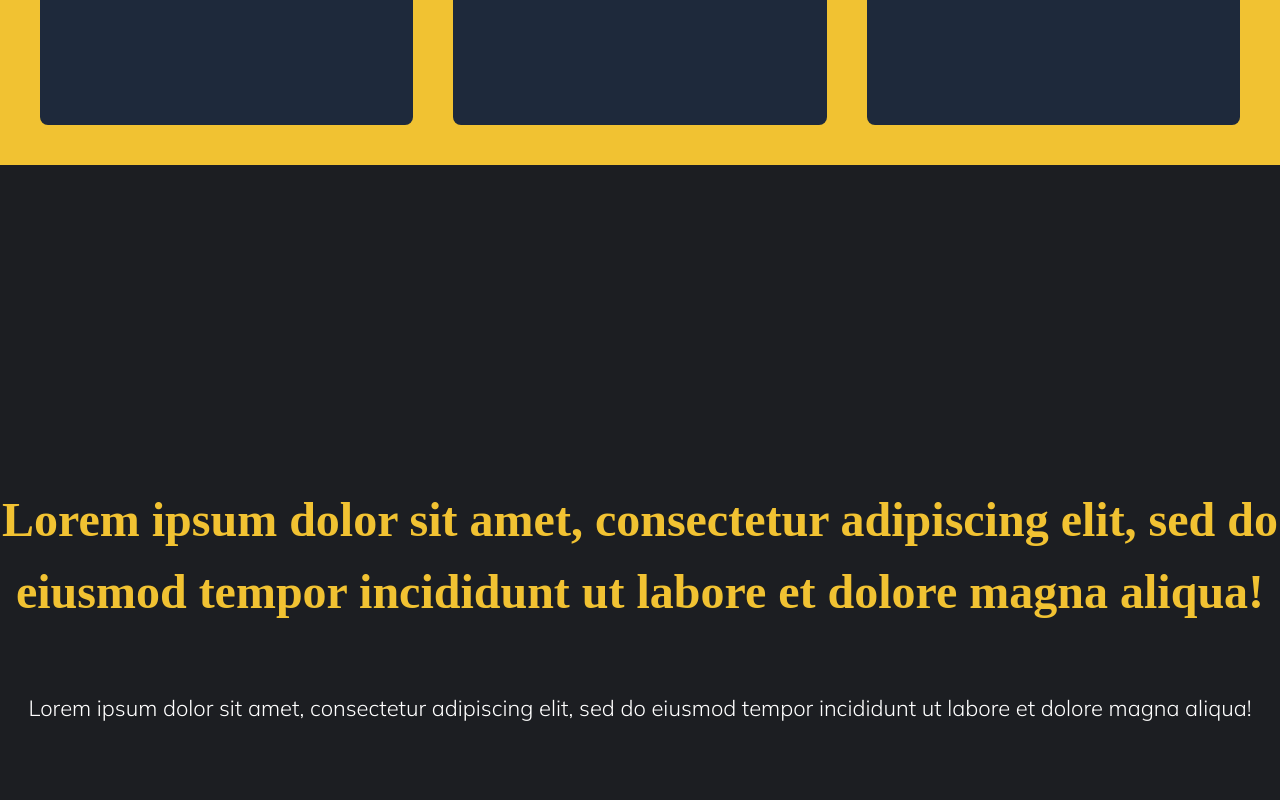
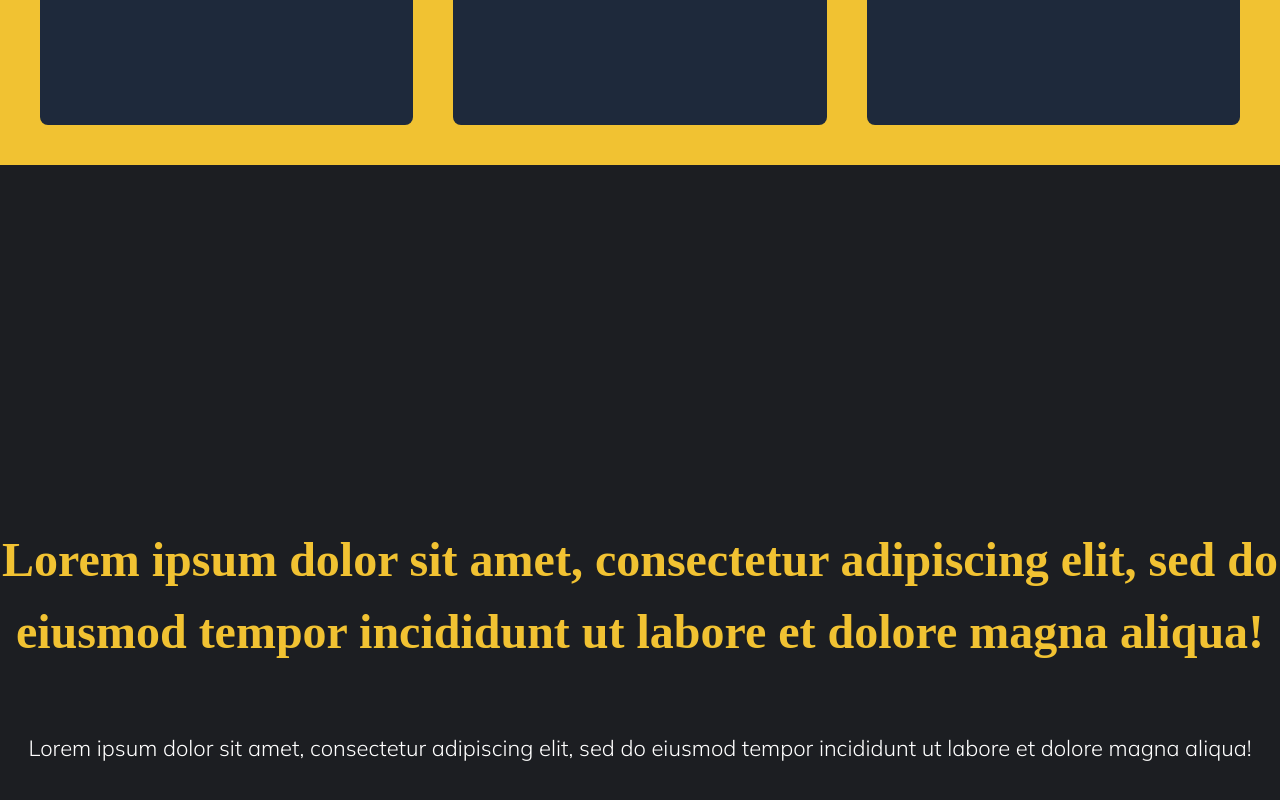
Before and after one commit to Toonu/Toonu.github.io, a React (Vite) app in the folder ToonuDesign/: page / in a window 1280 px wide. Shown: the part 806-1606 px from the top of the page. Built offline with nearby package versions, Linux system fonts and the light colour scheme; a web font is replaced by a local one.

Commit message:
Local workspace setup

```diff
--- a/ToonuDesign/src/components/bars.jsx
+++ b/ToonuDesign/src/components/bars.jsx
@@ -19,7 +19,7 @@ export function Header() {
   }}>
     <div style={{height:"8vh", maxHeight:"12vh", minHeight: "4vh", gap:"1vw", display:"flex", adjustSelf:"center", alignItems:"center", marginRight:"auto"}}>
       <Element.ImageLink link="https://www.toonudesign.tech/" image={iconLogo} alt="Logo"></Element.ImageLink>
-      <a class="h1b" href='https://www.toonudesign.tech/' style={{display:"flex", textDecoration:"none", color:"#fff"}}>Toonu Design</a>
+      <a className="h1b" href='https://www.toonudesign.tech/' style={{display:"flex", textDecoration:"none", color:"#fff"}}>Toonu Design</a>
     </div>
     <div style={{height:"8vh", maxHeight:"12vh", minHeight: "4vh", gap:"2vw", display:"flex", adjustSelf:"center"}}>
       <Element.ScrollButton scrollToPosition={50}   label="Graphics" />
--- a/ToonuDesign/src/components/elements.jsx
+++ b/ToonuDesign/src/components/elements.jsx
@@ -27,7 +27,7 @@ export const ScrollButton = ({ scrollToPosition, label, editStyle={} }) => {
 
 export function ImageLink({ link, image, alt, editStyle={}, imgStyle={} }) {
     return (
-        <a href={link} style={editStyle} class="imageContainer">
+        <a href={link} style={editStyle} className="imageContainer">
             <img src={image} alt={alt} style={imgStyle} className="imageLink" />
         </a>
     );
--- a/ToonuDesign/src/index.jsx
+++ b/ToonuDesign/src/index.jsx
@@ -1,33 +1,45 @@
-import React from 'react';
-import ReactDOM from 'react-dom/client';
-import { motion } from 'framer-motion';
-import './index.css';
-import * as Bar from "./components/bars.jsx"
-import * as Section from "./components/section.jsx"
+import React from "react";
+import ReactDOM from "react-dom/client";
+import { motion } from "framer-motion";
+import "./index.css";
+import * as Bar from "./components/bars.jsx";
+import * as Section from "./components/section.jsx";
 
-const root = ReactDOM.createRoot(document.getElementById('root'));
+if (Bar !== null) {
+}
+
+const root = ReactDOM.createRoot(document.getElementById("root"));
 root.render(
 	<React.StrictMode>
-    <div className='flex flex-col gap-10 overflow-x-hidden'>
-      <Bar.Header/>
-      <motion.section variants={{
-        hidden: {opacity:0}
-      }} className='grid grid-cols-3 p-10 gap-10 bg-icoy'>
-        <div className='flex justify-center items-center rounded-lg gap-10 aspect-square bg-slate-800'></div>
-        <div className='flex justify-center items-center rounded-lg gap-10 aspect-square bg-slate-800'></div>
-        <div className='flex justify-center items-center rounded-lg gap-10 aspect-square bg-slate-800'></div>
-        <div className='flex justify-center items-center rounded-lg gap-10 aspect-square bg-slate-800'></div>
-        <div className='flex justify-center items-center rounded-lg gap-10 aspect-square bg-slate-800'></div>
-        <div className='flex justify-center items-center rounded-lg gap-10 aspect-square bg-slate-800'></div>
+		<div className="flex flex-col gap-10 overflow-x-hidden">
+			<Bar.Header />
+			<motion.section
+				variants={{
+					hidden: { opacity: 0 },
+				}}
+				className="grid grid-cols-3 p-10 gap-10 bg-icoy">
+				<div className="flex justify-center items-center rounded-lg gap-10 aspect-square bg-slate-800"></div>
+				<div className="flex justify-center items-center rounded-lg gap-10 aspect-square bg-slate-800"></div>
+				<div className="flex justify-center items-center rounded-lg gap-10 aspect-square bg-slate-800"></div>
+				<div className="flex justify-center items-center rounded-lg gap-10 aspect-square bg-slate-800"></div>
+				<div className="flex justify-center items-center rounded-lg gap-10 aspect-square bg-slate-800"></div>
+				<div className="flex justify-center items-center rounded-lg gap-10 aspect-square bg-slate-800"></div>
 			</motion.section>
+			<div className="flex justify-normal items-center rounded-xl gap-12"></div>
 			<Section.Flexible>
-        <h1>Lorem ipsum dolor sit amet, consectetur adipiscing elit, sed do eiusmod tempor incididunt ut labore et dolore magna aliqua!</h1>
-        Lorem ipsum dolor sit amet, consectetur adipiscing elit, sed do eiusmod tempor incididunt ut labore et dolore magna aliqua!
+				<h1>
+					Lorem ipsum dolor sit amet, consectetur adipiscing elit, sed do
+					eiusmod tempor incididunt ut labore et dolore magna aliqua!
+				</h1>
+				<p>
+					Lorem ipsum dolor sit amet, consectetur adipiscing elit, sed do
+					eiusmod tempor incididunt ut labore et dolore magna aliqua!
+				</p>
 			</Section.Flexible>
-      <Section.Flexible/>
-      <Bar.Spacer/>
-      <Section.Flexible/>
-      <Bar.Footer/>
+			<Section.Flexible />
+			<Bar.Spacer />
+			<Section.Flexible />
+			<Bar.Footer />
 		</div>
 	</React.StrictMode>
 );
```
Lines whose indentation alone changed are shown as unchanged.
